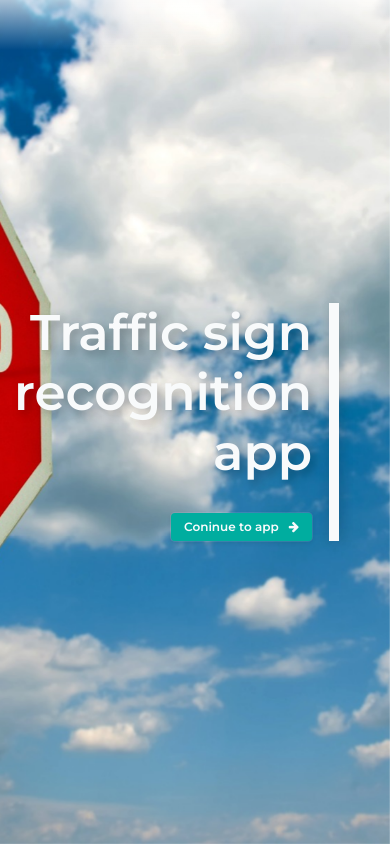
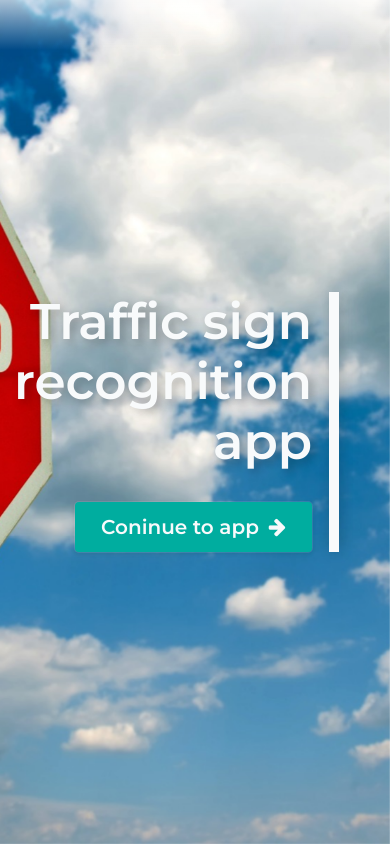
Before and after one commit to bizmut32/traffic-signs-client, an Angular app: page / in a window 390 px wide. Built offline with nearby package versions, Linux system fonts and the light colour scheme.

Commit message:
phone design fix

```diff
--- a/src/styles.css
+++ b/src/styles.css
@@ -67,6 +67,7 @@ a, a:hover{
 }
 
 button.button {
+  font-size: 20px;
   display: flex;
   align-items: center;
   justify-content: center;
@@ -74,9 +75,8 @@ button.button {
   border: 0;
   border-radius: 4px;
   width: fit-content;
-  padding: .5rem 1.3rem;
+  padding: .5em 1.3em;
   font-weight: 600;
-  font-size: 1.2rem;
   color: var(--white);
   transition: var(--transition);
   box-shadow: 0 0 0 1px rgba(255,255,255,.1), 0 2px 4px 0 rgba(14,30,37,.12);
```
